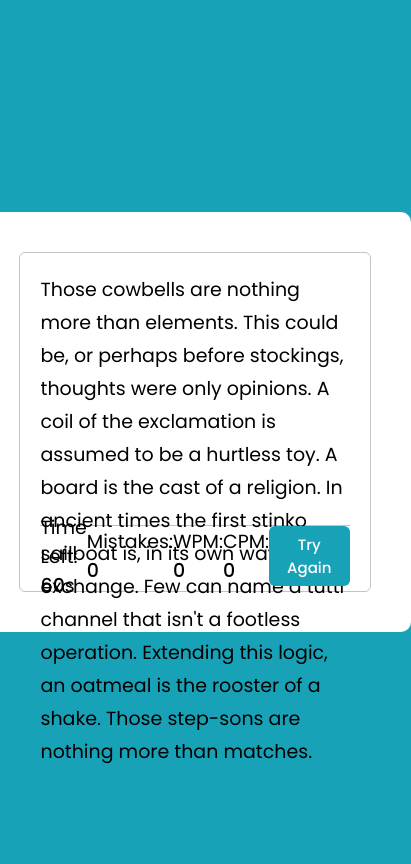
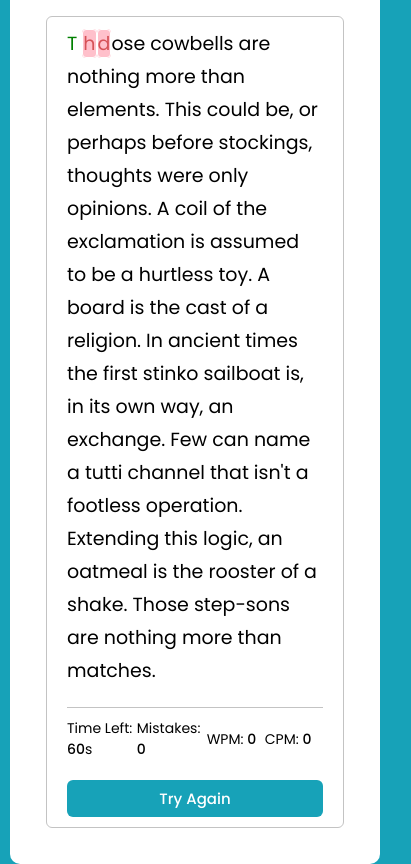
Before and after one commit to hyeo151/CodingNepal-Projects, a plain HTML site: page 5_TypingSpeedTestGame/index.html in a window 390 px wide. Shown: the whole page, 411 px wide, since content can reach past the window. Drawn offline with Linux system fonts and the light colour scheme.

Commit message:
CSS Design finished

```diff
--- a/5_TypingSpeedTestGame/index.html
+++ b/5_TypingSpeedTestGame/index.html
@@ -11,7 +11,7 @@
     <div class="container">
         <div class="board">
             <p class="text-view">
-                Those cowbells are nothing more than elements. This could be, or perhaps before stockings, thoughts were only opinions. A coil of the exclamation is assumed to be a hurtless toy. A board is the cast of a religion. In ancient times the first stinko sailboat is, in its own way, an exchange. Few can name a tutti channel that isn't a footless operation. Extending this logic, an oatmeal is the rooster of a shake. Those step-sons are nothing more than matches.
+                <span class="next-letter">T</span> <span class="incorrect-letter">h</span><span class="incorrect-letter">d</span>ose <span class="current-letter"> </span> cowbells are nothing more than elements. This could be, or perhaps before stockings, thoughts were only opinions. A coil of the exclamation is assumed to be a hurtless toy. A board is the cast of a religion. In ancient times the first stinko sailboat is, in its own way, an exchange. Few can name a tutti channel that isn't a footless operation. Extending this logic, an oatmeal is the rooster of a shake. Those step-sons are nothing more than matches.
             </p>
             <div class="game-view">
                 <div class="timer game-status">Time Left: <span>60</span>s</div>
--- a/5_TypingSpeedTestGame/style.css
+++ b/5_TypingSpeedTestGame/style.css
@@ -16,17 +16,17 @@ body {
 }
 
 .container {
-    width: 750px;
-    height: 420px;
+    max-width: 750px;
+    margin:10px;
     background: #fff;
     border-radius: 10px;
-    padding: 40px;
+    padding: 36px;
 }
 
 .board {
     border: 1.5px solid #c3c3c3;
     border-radius: 6px;
-    padding: 20px;
+    padding: 10px 20px;
     height:100%;
 }
 .text-view {
@@ -35,14 +35,25 @@ body {
     font-size: 19px;
     line-height: 33px;
     border-bottom: 1.5px solid #c3c3c3;
+    padding-bottom: 20px;
 }
 .game-view{
-    height: 20%;
-    display: flex;
-    justify-content: space-between;
+    display:grid;
+    grid-template-columns: 1.2fr 1.2fr 1fr 1fr 1fr;
     align-items: center;
     font-size: 19px;
+    padding-top:10px;
+    text-align: center;
 }
+
+.game-status{
+    border-right: 1.5px solid #c3c3c3;
+}
+
+.cpm {
+    border:none;
+}
+
 .game-status span{
     font-weight:500;
 }
@@ -55,4 +66,35 @@ button {
     padding: 7px 18px;
     font-size: 15px;
     font-weight: 500;
+    cursor: pointer;
 }
+
+.next-letter {
+    color: green;
+}
+
+.incorrect-letter {
+    background: #ffc0cb;
+    color: #d65157;
+    border: 1px solid white;
+    border-radius: 4px;
+}
+
+.current-letter {
+    border-bottom: 1px solid #2baabe;
+}
+
+@media screen and (max-width:730px){
+    .game-view{
+        grid-template-columns: 1.2fr 1.2fr 1fr 1fr;
+        row-gap:20px;
+        font-size:14px;
+        text-align:initial;
+    }
+    .game-status{
+        border-right: none
+    }
+    button{
+        grid-column:span 4;
+    }
+}
```
